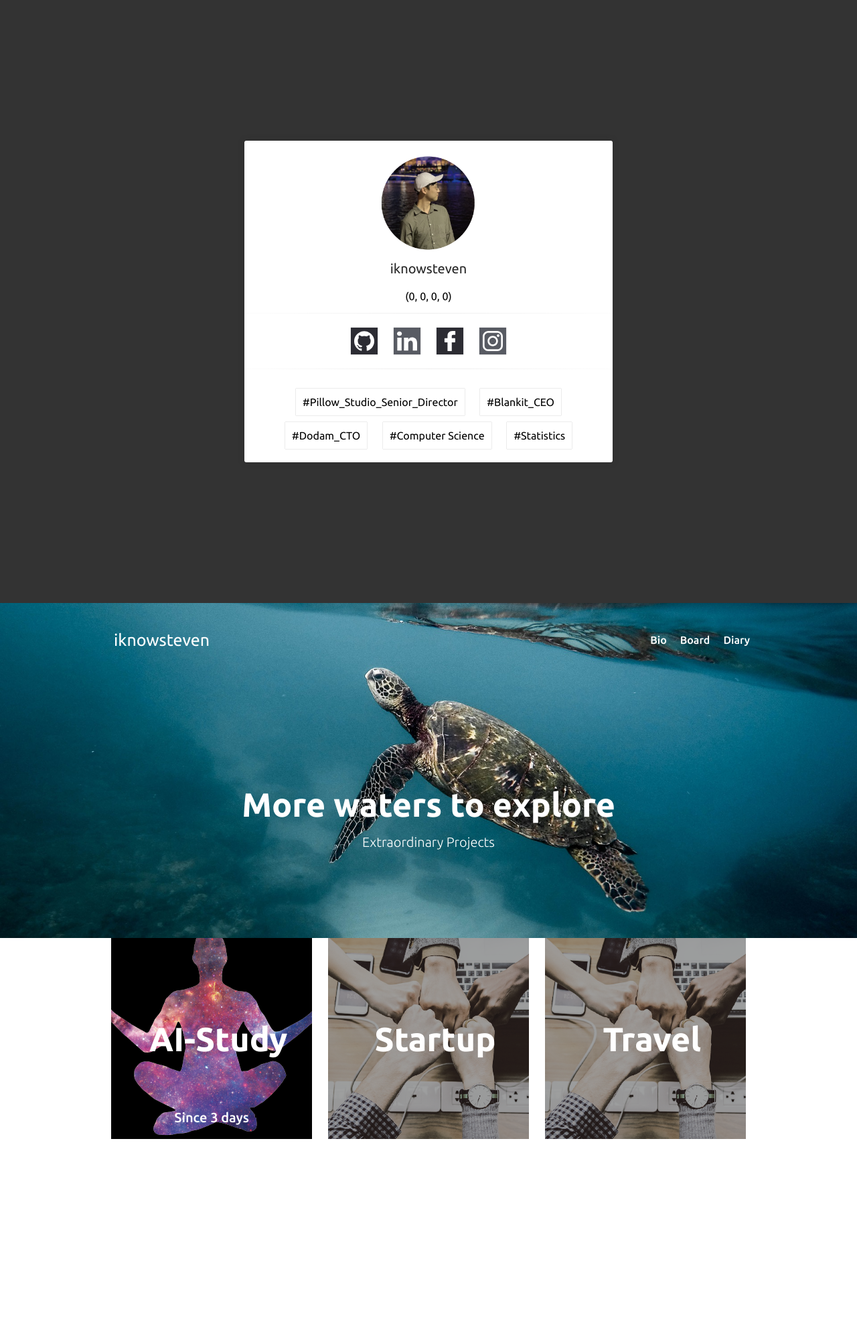
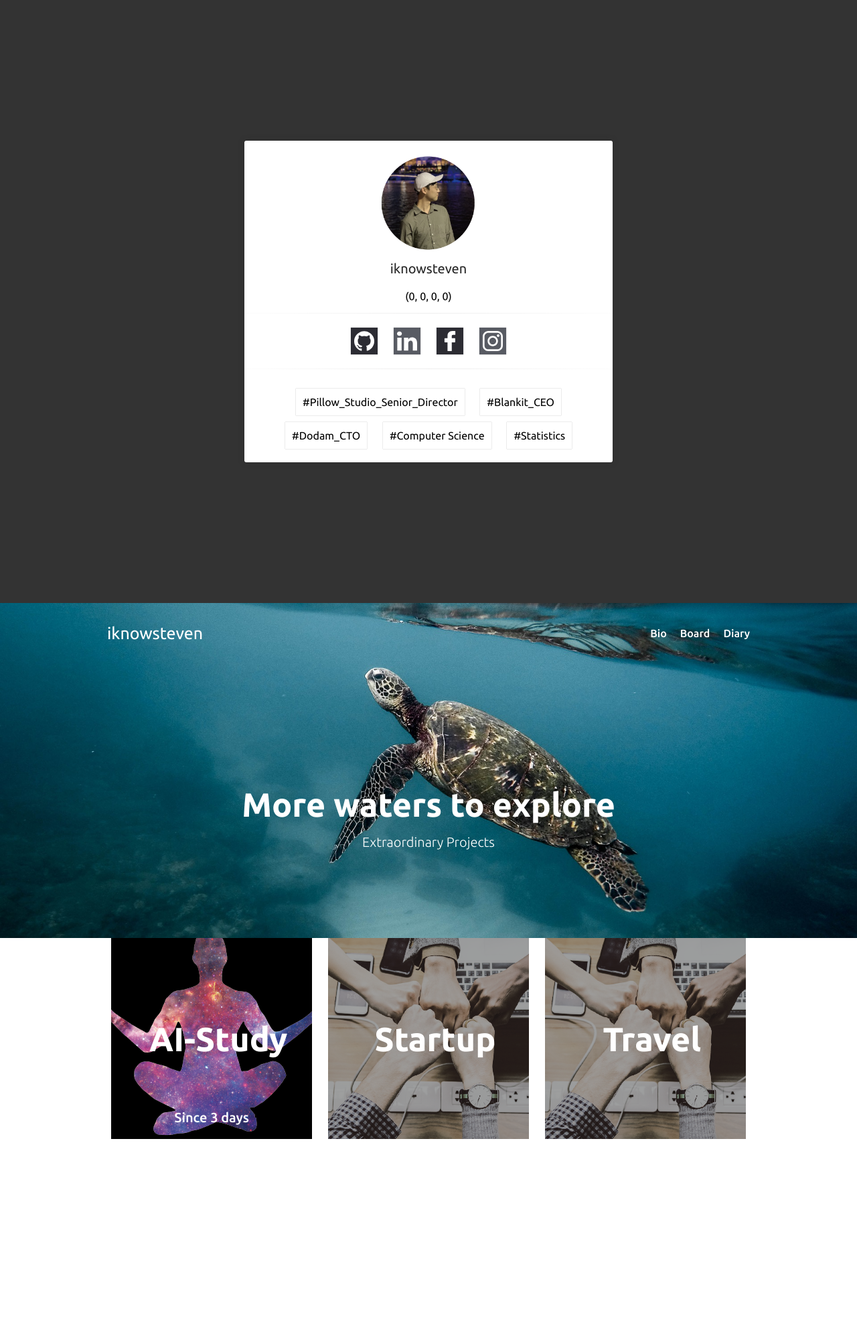
Before and after one commit to iknowSteven/iknowSteven.github.io, a Jekyll site: the page built from index.md, in a window 1280 px wide. Shown: the whole page at 67% size. Built offline with Jekyll 4.4.1, drawn with Linux system fonts in a browser that asks for light colours; our own code applies the rules of GitHub Pages for plain Markdown files.

Commit message:
no message

```diff
--- a/assets/css/home.css
+++ b/assets/css/home.css
@@ -207,7 +207,7 @@ body {
     color: #fff;
     position: relative;
     left: 50%;
-    top: 30px;
+    top: 20px;
     transform:translateX(-50%);
 }
 
@@ -219,7 +219,7 @@ body {
 
 #logo {
     position: absolute;
-    left: 30px;
+    left: 20px;
     font-size: 25px;
 }
 
```
